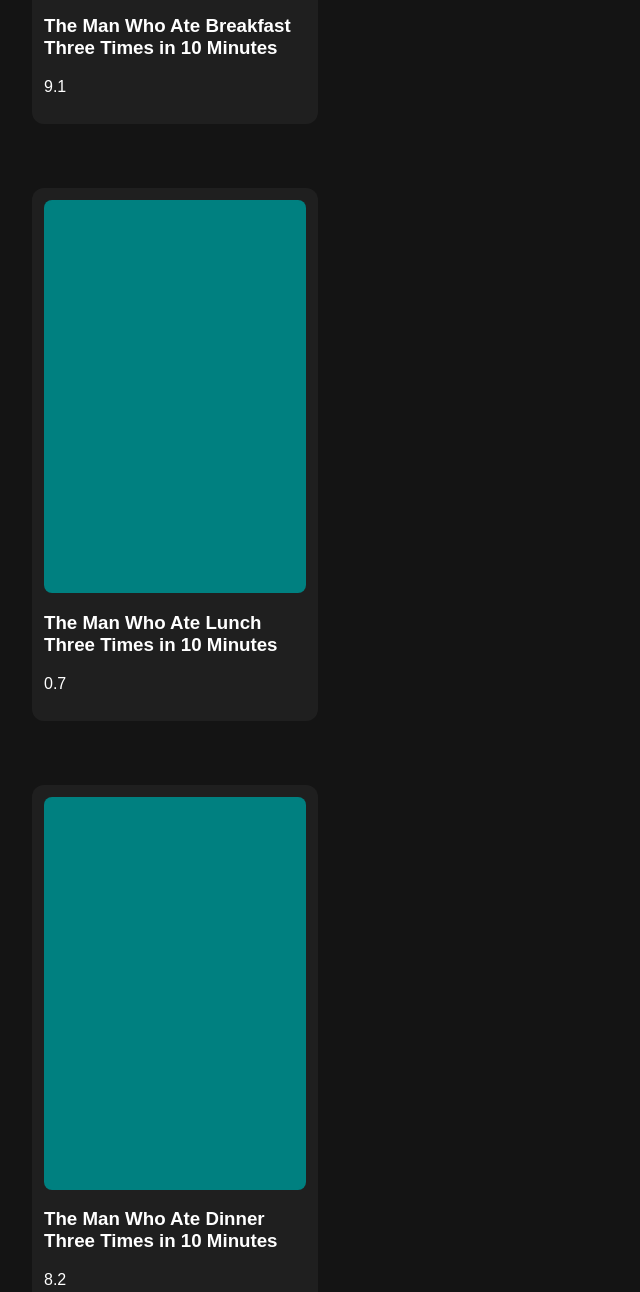
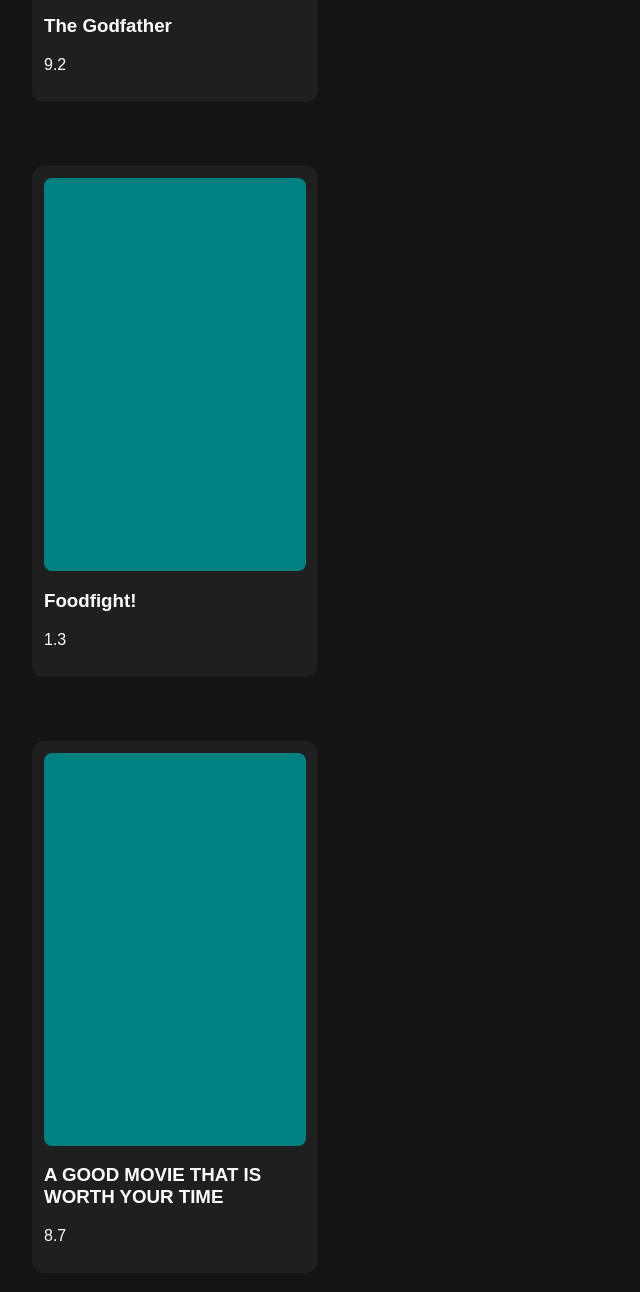
Before and after one commit to mallailyunes/new-web-portfolio, a plain HTML site: page movies.html in a window 1280 px wide. Shown: the part 620-1912 px from the top of the page, without its empty margins (0-640 px from the left). Drawn offline with Linux system fonts and the light colour scheme.

Commit message:
Movies updated

```diff
--- a/movies.html
+++ b/movies.html
@@ -24,8 +24,8 @@
         <section class="movie-grid">
             <div class="card">
                 <div class="poster"></div>
-                <h3>The Man Who Ate Breakfast Three Times in 10 Minutes</h3>
-                <p class="rating high">9.1</p>
+                <h3>The Godfather</h3>
+                <p class="rating high">9.2</p>
             </div>
         </section>
 
@@ -33,8 +33,8 @@
         <section class="movie-grid">
             <div class="card">
                 <div class="poster"></div>
-                <h3>The Man Who Ate Lunch Three Times in 10 Minutes</h3>
-                <p class="rating low">0.7</p>
+                <h3>Foodfight!</h3>
+                <p class="rating low">1.3</p>
             </div>
         </section>
 
@@ -42,8 +42,8 @@
         <section class="movie-grid">
             <div class="card">
                 <div class="poster"></div>
-                <h3>The Man Who Ate Dinner Three Times in 10 Minutes</h3>
-                <p class="rating high">8.2</p>
+                <h3>A GOOD MOVIE THAT IS WORTH YOUR TIME</h3>
+                <p class="rating high">8.7</p>
             </div>
 
         </section>
```
